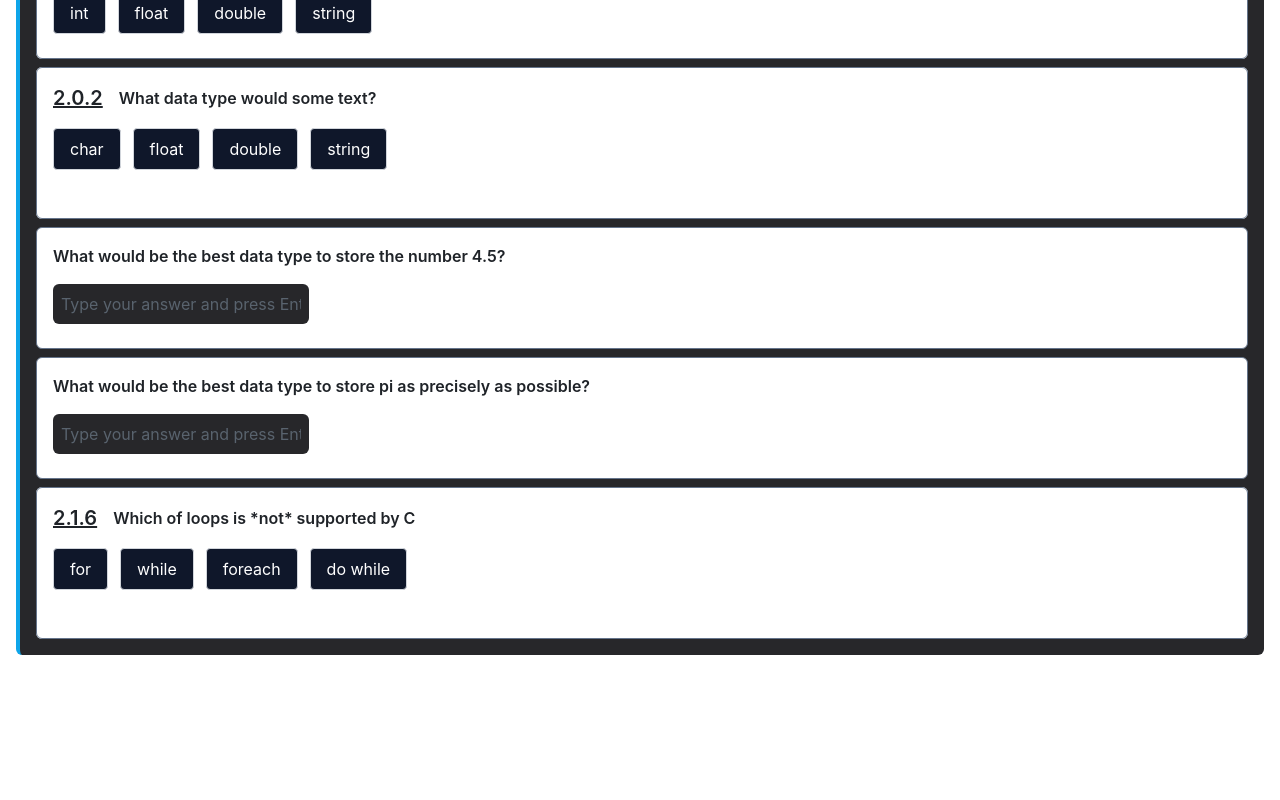
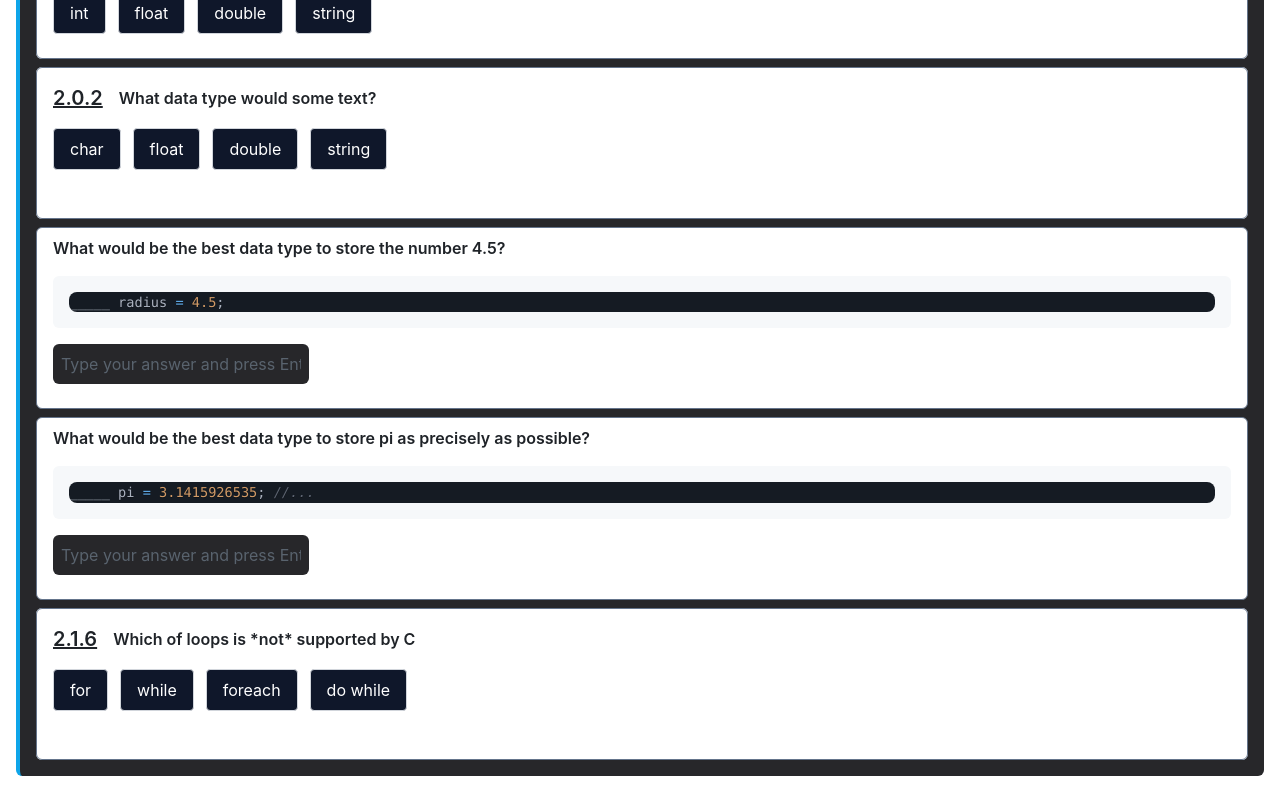
Before and after one commit to Justin-Morrison-github/SYSC-1006-2006, a React (Vite) app: page /lectures/lecture2/data-types in a window 1280 px wide. Shown: the part 6830-7630 px from the top of the page. Before the commit the page ends 7509 px from the top, so only its background shows below. Built offline with nearby package versions, Linux system fonts and the light colour scheme.

Commit message:
Updated with animations and updates parent exercise component.

```diff
--- a/src/components/FillInTheBlank.jsx
+++ b/src/components/FillInTheBlank.jsx
@@ -1,9 +1,12 @@
-import React, { useState, useEffect } from 'react';
+import React, { useState, useRef } from 'react';
 
-export default function FillInTheBlank({ question = '', answer = '', cased = "true", hint = "", onAnswerChange }) {
+export default function FillInTheBlank({ question = '', answer = '', cased = "true", hint = "", onAnswerChange, children }) {
     const [input, setInput] = useState('');
     const [submitted, setSubmitted] = useState(false);
     const [isCorrect, setIsCorrect] = useState(false);
+    const [errorAnimationKey, setErrorAnimationKey] = useState(0);
+    const inputRef = useRef(null);
+
 
     function handleKeyDown(event) {
         if (event.key === 'Enter') {
@@ -14,9 +17,17 @@ export default function FillInTheBlank({ question = '', answer = '', cased = "tr
             setIsCorrect(correct);
             setSubmitted(true);
 
+            if (!correct) {
+                setErrorAnimationKey((k) => k + 1); // bump key to remount animation div
+            }
+
             if (onAnswerChange) {
                 onAnswerChange(correct);
             }
+
+            setTimeout(() => {
+                inputRef.current?.focus();
+            }, 0);
         }
     }
 
@@ -28,23 +39,33 @@ export default function FillInTheBlank({ question = '', answer = '', cased = "tr
 
 
     return (
-        <div className='markdown-body border mt-2 px-4 pt-4 pb-2  border border-slate-500 rounded-md'>
+        <div key={errorAnimationKey} className={`transition-all duration-1000 markdown-body mt-2 px-4 py-2 border border-slate-500 rounded-md
+            ${submitted
+                ? isCorrect
+                    ? 'bg-correct-sweep'
+                    : 'bg-error-gradient'
+                : ''
+            }`}>
+
             <p className='font-semibold'>{question}</p>
+            {children}
             <input
+                ref={inputRef}
                 value={input}
                 onChange={(e) => {
                     setInput(e.target.value);
                     setSubmitted(false); // reset feedback on input change
+                    onAnswerChange(false)
                 }}
                 onKeyDown={handleKeyDown}
                 placeholder="Type your answer and press Enter"
                 className='p-2 w-64 rounded-md bg-zinc-800'
             />
-            {submitted && (
+            {/* {submitted && (
                 <div className="mt-4">
                     {isCorrect ? '✅ Correct!' : 'Incorrect, try again.'}
                 </div>
-            )}
+            )} */}
 
             <div className="text-yellow-700 pt-4 flex gap-4">
                 {
```
